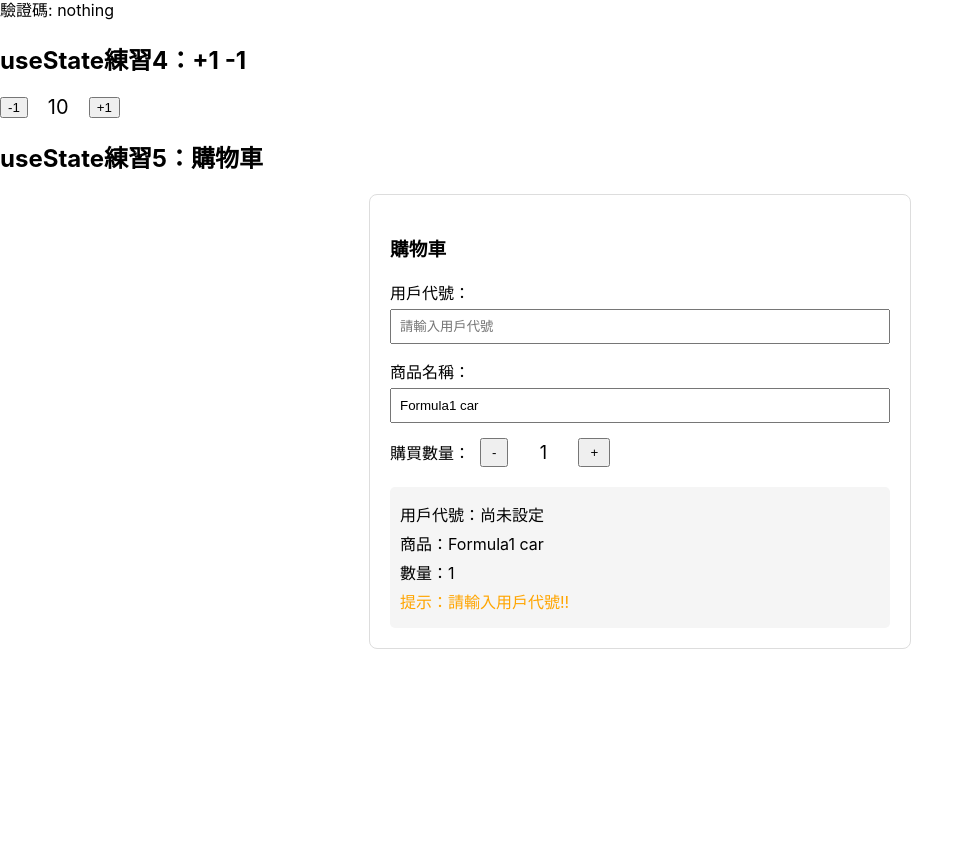
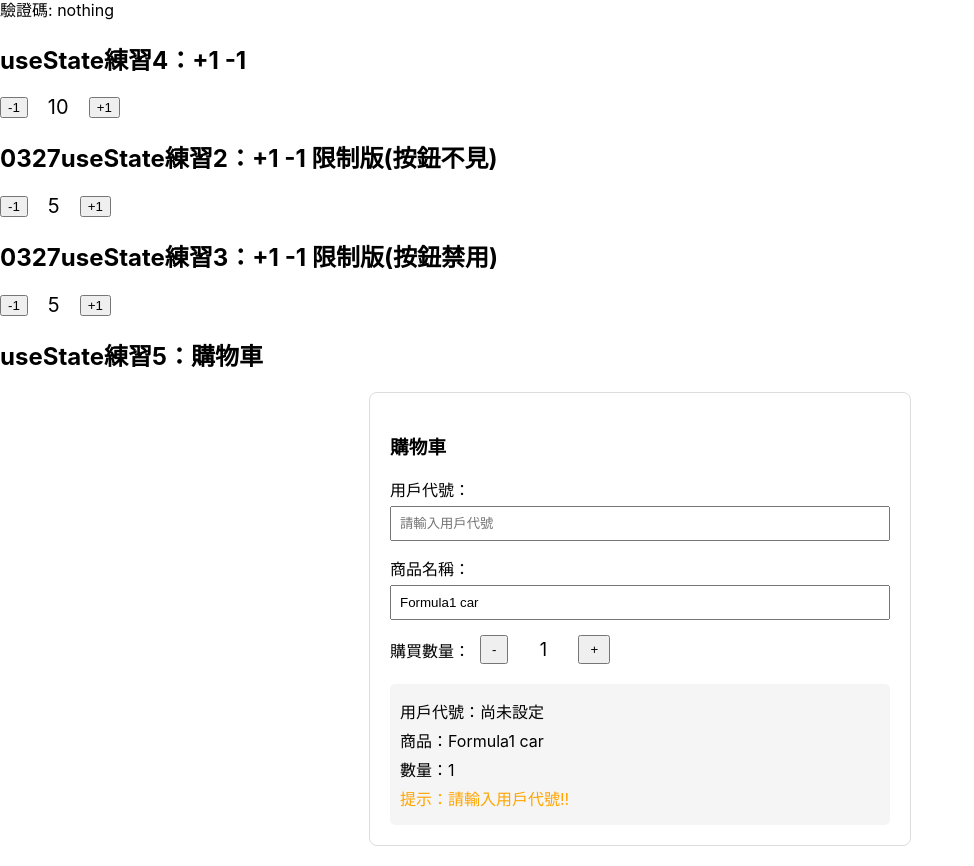
Before and after one commit to lumberjack0708/new_react_repo, a React (Create React App) app: page / in a window 1280 px wide. Shown: the part 1560-2426 px from the top of the page, without its empty margins (0-974 px from the left). Before the commit the page ends 2229 px from the top, so only its background shows below. Built offline with nearby package versions, Linux system fonts and the light colour scheme.

Commit message:
按鈕不見&按鈕禁用

```diff
--- a/src/App.js
+++ b/src/App.js
@@ -11,7 +11,7 @@ import MyMoney from './components/MyMoney'; // 顯示身價的fn component
 import UseStatePr from './components/UseStates/useStatePr'; // useState練習
 import UseStatePr2 from './components/UseStates/UseStatePr2'; // useState練習2
 import UseStatePr3 from './components/UseStates/UseStatePr3'; // useState練習3
-import UseStateNum from './components/UseStates/UseStateNum'; // useState練習4
+import UseStateNum, {NumberWithLimitByHTML, NumberWithLimitByDisable} from './components/UseStates/UseStateNum'; // useState練習4
 import UseStatePr5 from './components/UseStates/UseStatePr5'; // useState練習5
 
 function App() {
@@ -81,6 +81,14 @@ function App() {
       <h2>useState練習4：+1 -1</h2>
       <UseStateNum />
 
+      {/* useState +1 -1 限制(按鈕不見) */}
+      <h2>0327useState練習2：+1 -1 限制版(按鈕不見)</h2>
+      <NumberWithLimitByHTML />
+
+      {/* useState +1 -1 限制(按鈕禁用) */}
+      <h2>0327useState練習3：+1 -1 限制版(按鈕禁用)</h2>
+      <NumberWithLimitByDisable />
+
       {/* useState5 */}
       <h2>useState練習5：購物車</h2>
       <UseStatePr5 />
--- a/src/components/UseStates/UseStateNum.js
+++ b/src/components/UseStates/UseStateNum.js
@@ -13,3 +13,54 @@ export default function UseStateNum() {
         </>
     )
 }
+
+export function NumberWithLimitByHTML() {
+    const [number, setNumber] = useState(5);
+    return (
+        <>
+            <div className="num-control">
+                {/* -1 按鈕只在 number > 0 時顯示 */}
+                {(number > 0) && (<button onClick={() => setNumber(number - 1)}>-1</button>)}
+
+                <span className="num-display">{number}</span>
+
+                {/* +1 按鈕只在 number < 10 時顯示 */}
+                {(number < 10) && (<button onClick={() => setNumber(number + 1)}>+1</button>)}
+            </div>
+        </>
+    );
+}
+export function NumberWithLimitByDisable() {
+    const [number, setNumber] = useState(5);
+    return (
+        <>
+            <div className="num-control">
+                {/* -1 按鈕在 number <= 0 時禁用 */}
+                <button
+                    onClick={() => setNumber(number - 1)}
+                    disabled={number <= 0}
+                    style={{
+                        opacity: number <= 0 ? 0.5 : 1,
+                        cursor: number <= 0 ? 'not-allowed' : 'pointer'
+                    }}
+                >
+                    -1
+                </button>
+
+                <span className="num-display">{number}</span>
+
+                {/* +1 按鈕在 number >= 10 時禁用 */}
+                <button
+                    onClick={() => setNumber(number + 1)}
+                    disabled={number >= 10}
+                    style={{
+                        opacity: number >= 10 ? 0.5 : 1,
+                        cursor: number >= 10 ? 'not-allowed' : 'pointer'
+                    }}
+                >
+                    +1
+                </button>
+            </div>
+        </>
+    );
+}
```
